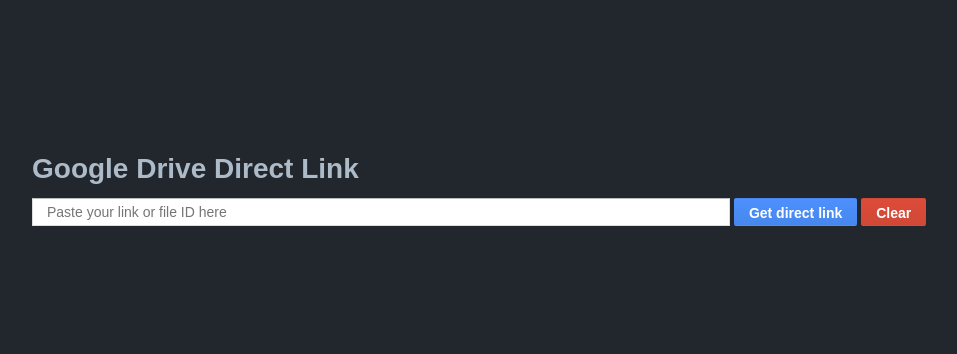
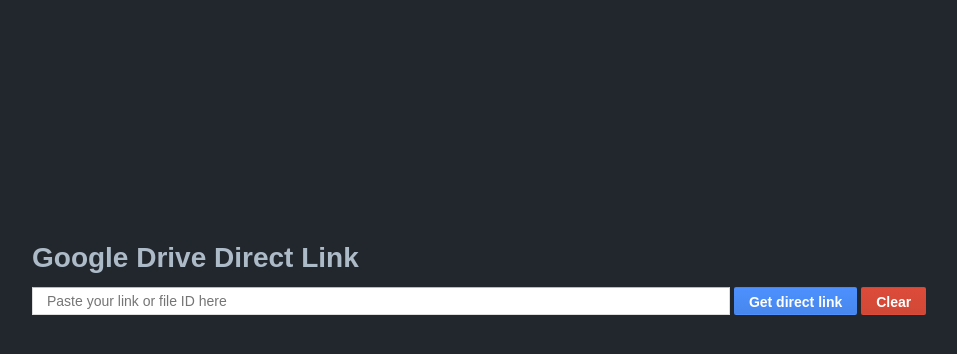
Before and after one commit to KaChinioem/GoogleDriveDirect, a plain HTML site: page index.html in a window 1280 px wide. Shown: the whole page, without its empty margins (142-1099 px from the left). Drawn offline with Linux system fonts and the light colour scheme.

Commit message:
Update index.html

```diff
--- a/index.html
+++ b/index.html
@@ -51,7 +51,7 @@
         height: 100%;
         margin: auto;
         padding: 0 1em;
-        padding-top: 1px; /* Prevent margin collapse */
+        padding-top: 90px; /* Prevent margin collapse */
         position: relative;
         width: 960px;
     }
```
